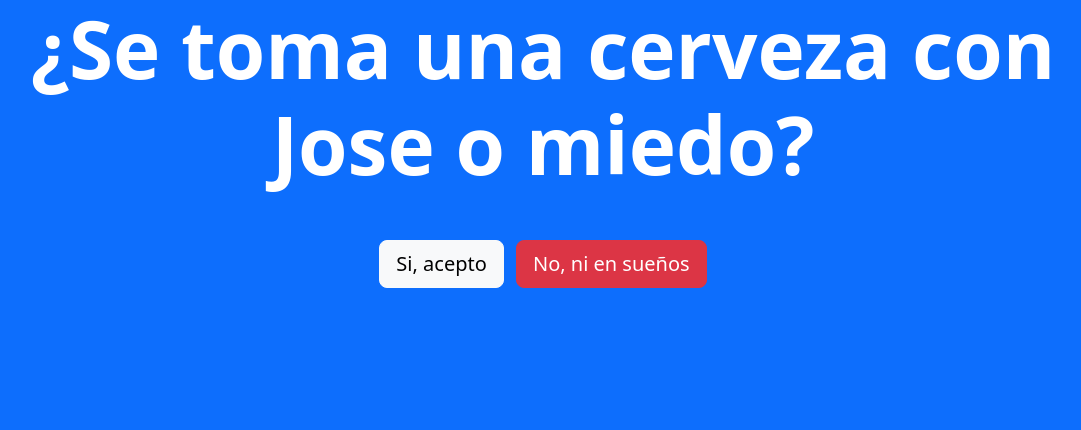
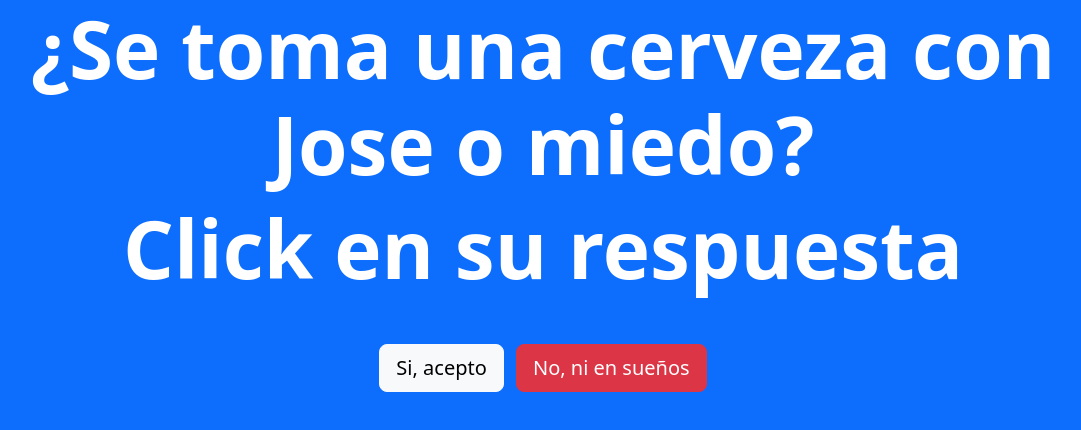
Before and after one commit to jgdelgado17/polaOque, a plain HTML site: page index.html in a window 1280 px wide. Shown: the whole page, without its empty margins (97-1178 px from the left). Drawn offline with nearby package versions, Linux system fonts and the light colour scheme.

Commit message:
Para Jose 3

```diff
--- a/index.html
+++ b/index.html
@@ -14,6 +14,7 @@
 
 <body class="container bg-primary text-white text-center">
     <h1 class="display-1 fw-bold">¿Se toma una cerveza con Jose o miedo?</h1>
+    <h3 class="display-1 fw-bold"> Click en su respuesta</h3>
     <div class="mt-5">
         <button class="btn btn-light btn-lg" onclick="siQuiere()">
             Si, acepto
```
